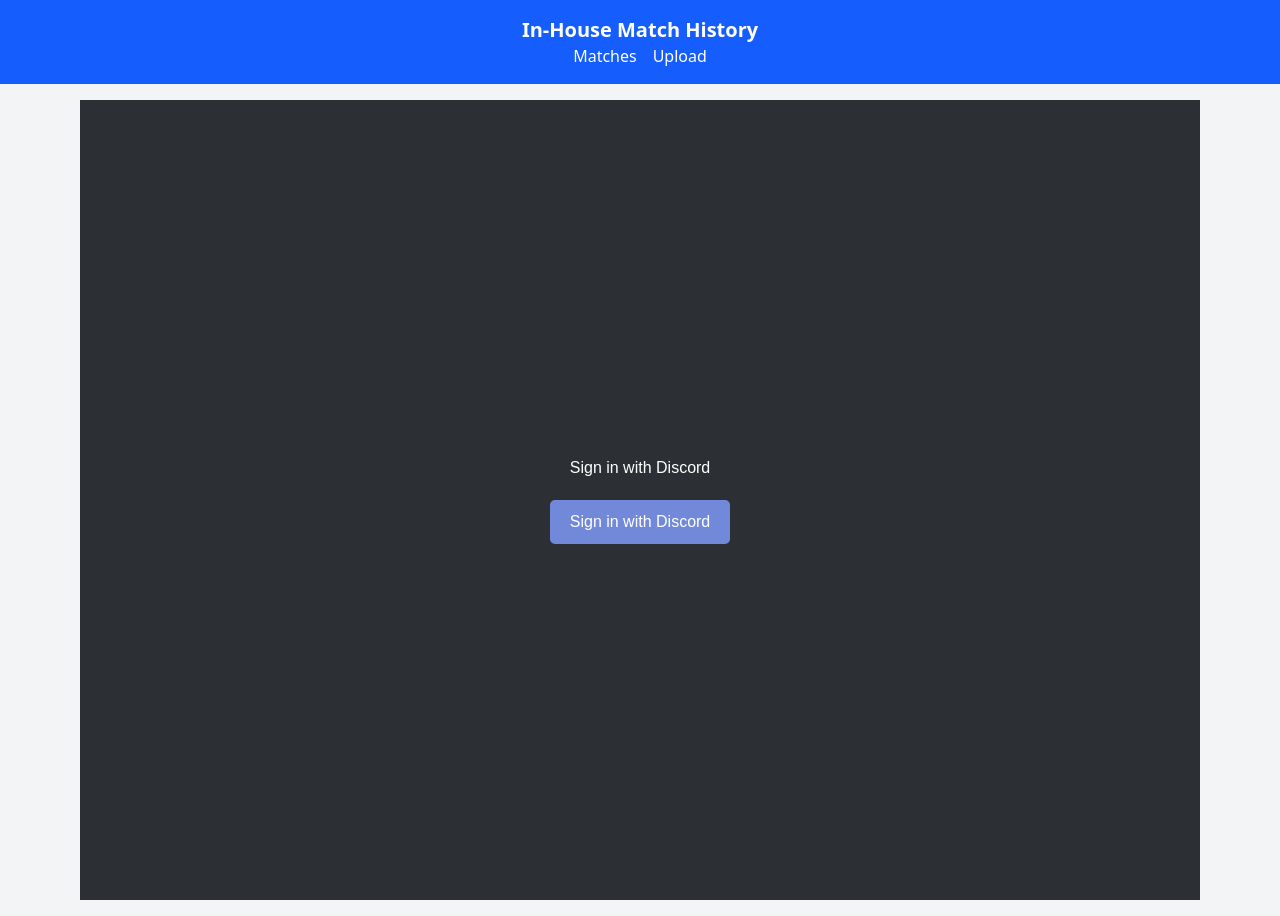
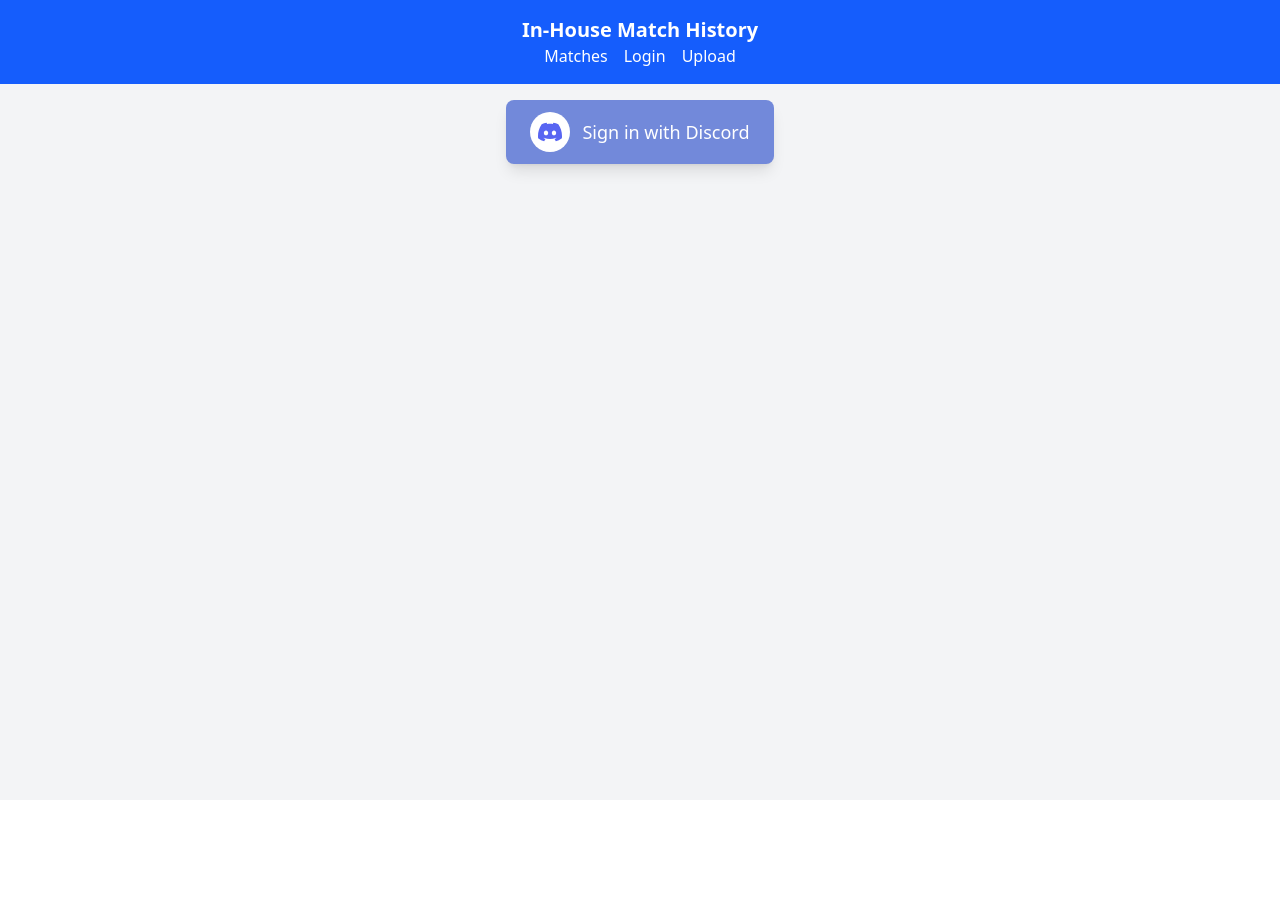
Before and after one commit to smithsps/inhouse-match-history, a SvelteKit app: page /login in a window 1280 px wide. After the commit the page ends 800 px from the top, so only its background shows below. Built offline with nearby package versions, Linux system fonts and the light colour scheme.

Commit message:
Fix discord oauth login

```diff
--- a/src/hooks.server.ts
+++ b/src/hooks.server.ts
@@ -17,7 +17,7 @@ const authHandle: Handle = async ({ event, resolve }) => {
         const { session, user } = await sessionService.validateSessionToken(token);
 
         if (session !== null) {
-            SessionService.setSessionTokenCookie(event, session.id, session.expiresAt);
+            SessionService.setSessionTokenCookie(event, session.id, session.expires_at);
         } else {
             SessionService.deleteSessionTokenCookie(event);
         }
--- a/src/lib/models/session.ts
+++ b/src/lib/models/session.ts
@@ -1,5 +1,5 @@
 export interface Session {
     id: string;
-    userId: number;
-    expiresAt: Date;
+    user_id: number;
+    expires_at: Date;
 }
--- a/src/lib/models/user.ts
+++ b/src/lib/models/user.ts
@@ -1,7 +1,7 @@
 export interface User {
     id: number;
-    discordId: string;
+    discord_id: string;
     username: string;
     email: string;
-    discordAvatar?: string;
+    discord_avatar?: string;
 }
--- a/src/lib/services/session.ts
+++ b/src/lib/services/session.ts
@@ -24,8 +24,8 @@ export class SessionService {
         const sessionId = encodeHexLowerCase(sha256(new TextEncoder().encode(token)));
         const session: Session = {
             id: sessionId,
-            userId,
-            expiresAt: new Date(Date.now() + 1000 * 60 * 60 * 24 * 30) // 30 days expiration
+            user_id: userId,
+            expires_at: new Date(Date.now() + 1000 * 60 * 60 * 24 * 30) // 30 days expiration
         };
 
         await this.db.prepare(
@@ -33,8 +33,8 @@ export class SessionService {
         )
         .bind(
             session.id,
-            session.userId,
-            Math.floor(session.expiresAt.getTime() / 1000)
+            session.user_id,
+            Math.floor(session.expires_at.getTime() / 1000)
         ).run();
         return session;
     }
@@ -53,24 +53,24 @@ export class SessionService {
 
         const session: Session = {
             id: result.id,
-            userId: result.userId,
-            expiresAt: new Date(result.expiresAt as unknown as number * 1000)
+            user_id: result.user_id,
+            expires_at: new Date(result.expires_at as unknown as number * 1000)
         };
 
-        if (Date.now() >= session.expiresAt.getTime()) {
+        if (Date.now() >= session.expires_at.getTime()) {
             await this.db.prepare("DELETE FROM session WHERE id = ?")
                 .bind(session.id)
                 .run();
             return { session: null, user: null };
         }
 
-        if (Date.now() >= session.expiresAt.getTime() - 1000 * 60 * 60 * 24 * 15) {
-            session.expiresAt = new Date(Date.now() + 1000 * 60 * 60 * 24 * 30);
+        if (Date.now() >= session.expires_at.getTime() - 1000 * 60 * 60 * 24 * 15) {
+            session.expires_at = new Date(Date.now() + 1000 * 60 * 60 * 24 * 30);
             await this.db.prepare(
                 "UPDATE session SET expires_at = ? WHERE id = ?"
             )
             .bind(
-                Math.floor(session.expiresAt.getTime() / 1000),
+                Math.floor(session.expires_at.getTime() / 1000),
                 session.id
             )
             .run();
@@ -79,7 +79,7 @@ export class SessionService {
         const userResults = await this.db.prepare(
             "SELECT id, discord_id, username, email, discord_avatar FROM user WHERE id = ?"
         )
-        .bind(result.userId)
+        .bind(result.user_id)
         .first<User>();
 
         if (!userResults) {
@@ -88,10 +88,10 @@ export class SessionService {
 
         const user: User = {
             id: userResults.id,
-            discordId: userResults.discordId,
+            discord_id: userResults.discord_id,
             username: userResults.username,
             email: userResults.email,
-            discordAvatar: userResults.discordAvatar
+            discord_avatar: userResults.discord_avatar
         };
 
         return { session, user };
--- a/src/routes/+layout.svelte
+++ b/src/routes/+layout.svelte
@@ -10,6 +10,7 @@
 			<h1 class="text-xl flex justify-center font-bold">In-House Match History</h1>
 			<nav class="flex justify-center space-x-4">
 				<a href="/" class="text-white hover:underline">Matches</a>
+				<a href="/login" class="text-white hover:underline">Login</a>
 				<a href="/upload" class="text-white hover:underline">Upload</a>
 			</nav>
 		</div>
--- a/src/routes/+page.svelte
+++ b/src/routes/+page.svelte
@@ -1,6 +1,5 @@
 <script lang="ts">
     import MatchPreview from '$lib/components/match-preview.svelte';
-    import type { ROFL } from '$lib/services/parseRofl';
     import type { PageProps } from './$types';
     import type { Match } from './proxy+page.server';
 
--- a/src/routes/login/+page.svelte
+++ b/src/routes/login/+page.svelte
@@ -1,42 +1,22 @@
 <script>
     const discordAuthUrl = "/login/discord";
 </script>
-
-<main class="signin-container">
-    <h1>Sign in with Discord</h1>
-    <button on:click={() => window.location.href = discordAuthUrl} class="signin-button">
-        Sign in with Discord
-    </button>
+<main class="flex flex-col items-center justify-center">
+    <main class="flex flex-col items-center justify-center bg-gray-100">
+        <div>
+            <button
+                on:click={() => window.location.href = discordAuthUrl}
+                class="w-full px-6 py-3 text-white font-medium text-lg rounded-lg shadow-lg hover:shadow-xl transition duration-300 flex items-center justify-center bg-[#7289DA] hover:bg-[#5b6eae] focus:outline-none focus:ring-4 focus:ring-offset-2 focus:ring-[#7289DA] cursor-pointer"
+            >
+                <div class="w-10 h-10 flex items-center justify-center bg-white rounded-full mr-3">
+                    <img
+                        src="/discord-icon.svg"
+                        alt="Discord Logo"
+                        class="w-6 h-6"
+                    />
+                </div>
+                Sign in with Discord
+            </button>
+        </div>
+    </main>
 </main>
-
-<style>
-    .signin-container {
-        display: flex;
-        flex-direction: column;
-        align-items: center;
-        justify-content: center;
-        height: 100vh;
-        background-color: #2c2f33;
-        color: #ffffff;
-        font-family: Arial, sans-serif;
-    }
-
-    h1 {
-        margin-bottom: 20px;
-    }
-
-    .signin-button {
-        background-color: #7289da;
-        color: #ffffff;
-        border: none;
-        padding: 10px 20px;
-        font-size: 16px;
-        border-radius: 5px;
-        cursor: pointer;
-        transition: background-color 0.3s;
-    }
-
-    .signin-button:hover {
-        background-color: #5b6eae;
-    }
-</style>
--- a/src/routes/login/discord/callback/+server.ts
+++ b/src/routes/login/discord/callback/+server.ts
@@ -22,18 +22,13 @@ export async function GET(event: RequestEvent): Promise<Response> {
         const discordUser: any = await discordUserResponse.json();
         console.log("Logged in Discord User:", discordUser);
 
-        if (!event.platform?.env.DB) {
-            console.error("Database connection is not available in Discord callback.");
-            return new Response(null, { status: 500 });
-        }
-
-        let user = await event.platform.env.DB.prepare("SELECT * FROM user WHERE discord_id = ?").bind(discordUser.id).first<User>();
+        let user = await event.platform!.env.DB.prepare("SELECT * FROM user WHERE discord_id = ?").bind(discordUser.id).first<User>();
 
         if (!user) {
-            const user = await event.platform.env.DB.prepare(
+            user = await event.platform!.env.DB.prepare(
                 "INSERT INTO user (discord_id, username, email, discord_avatar) VALUES (?, ?, ?, ?) RETURNING *"
             )
-            .bind(discordUser.userId, discordUser.username, discordUser.email, discordUser.avatar)
+            .bind(discordUser.id, discordUser.username, discordUser.email, discordUser.avatar)
             .first<User>();
         }
 
@@ -42,11 +37,11 @@ export async function GET(event: RequestEvent): Promise<Response> {
             return new Response(null, { status: 500 });
         }
 
-        const sessionService = new SessionService(event.platform.env.DB);
+        const sessionService = new SessionService(event.platform!.env.DB);
         const sessionToken = sessionService.generateSessionToken();
         const session = await sessionService.createSession(sessionToken, user.id);
 
-        SessionService.setSessionTokenCookie(event, sessionToken, session.expiresAt);
+        SessionService.setSessionTokenCookie(event, sessionToken, session.expires_at);
 
         return new Response(null, {
             status: 302,
```
Also changed, not shown: static/discord-icon.svg (added).
